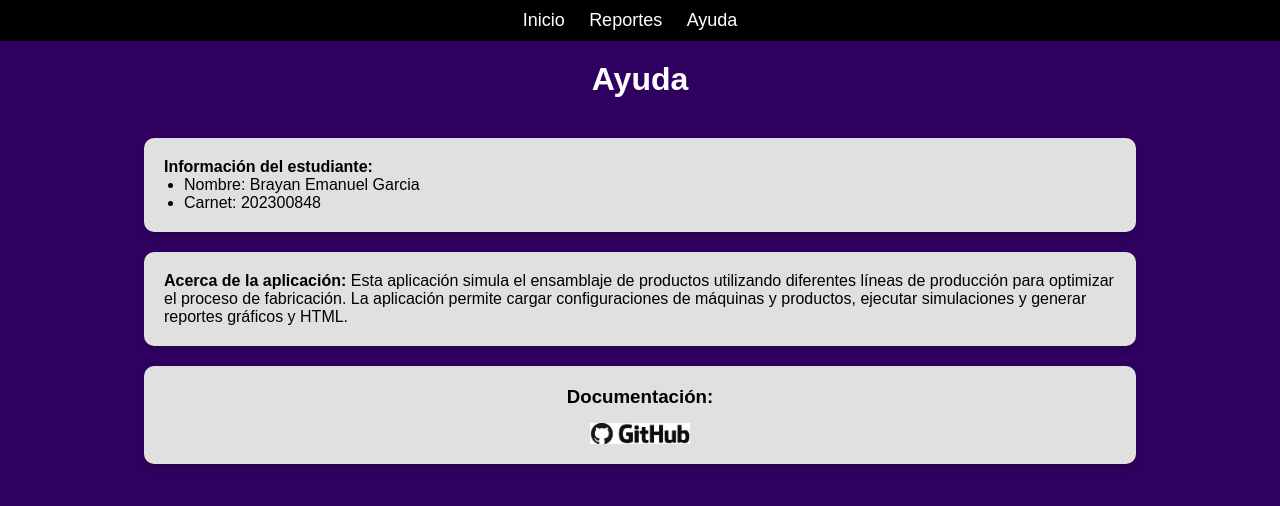
After one commit to Emmagx/IPC2_Proyecto2_202300848, a Flask app: page /ayuda in a window 1280 px wide. The commit adds this page. Shown: the top 506 px of the page. Run offline with Flask 3, Linux system fonts and the light colour scheme.

Commit message:
[UPLOAD] Creacion pagina ayuda

```diff
--- a/backend/index.py
+++ b/backend/index.py
@@ -154,6 +154,9 @@ def get_components(maquina_nombre):
     return componentes.to_json()
 
 
+@app.route('/ayuda')
+def ayuda():
+    return render_template('ayuda.html')
 
 if __name__ == '__main__':
     app.run(debug=True)
--- /dev/null
+++ b/static/ayuda.css
@@ -0,0 +1,116 @@
+/* General */
+* {
+    margin: 0;
+    padding: 0;
+    box-sizing: border-box;
+}
+
+body {
+    font-family: Arial, sans-serif;
+    background-color: #300061;
+    color: #fff;
+    transition: background-color 0.3s ease;
+}
+
+/* Navbar */
+.navbar-ayuda {
+    background-color: #000000;
+    padding: 10px;
+    text-align: center;
+}
+
+.navbar-ayuda ul {
+    list-style-type: none;
+}
+
+.navbar-ayuda ul li {
+    display: inline;
+    margin-right: 20px;
+}
+
+.navbar-ayuda ul li a {
+    color: white;
+    text-decoration: none;
+    font-size: 18px;
+}
+
+.navbar-ayuda ul li a:hover {
+    text-decoration: underline;
+}
+
+/* Container layout */
+.container-ayuda {
+    display: flex;
+    flex-direction: column;
+    align-items: center;
+    padding: 20px;
+    gap: 20px;
+}
+
+/* Panels */
+.top-panel-ayuda {
+    margin-bottom: 20px;
+}
+
+.left-panel-ayuda,
+.center-panel-ayuda,
+.bottom-panel-ayuda {
+    background-color: #e0e0e0;
+    color: #000;
+    padding: 20px;
+    border-radius: 10px;
+    width: 80%;
+    box-shadow: 0 4px 8px rgba(0, 0, 0, 0.2);
+    transition: transform 0.3s ease, box-shadow 0.3s ease;
+}
+
+.left-panel-ayuda ul {
+    list-style-type: disc;
+    padding-left: 20px;
+}
+
+.bottom-panel-ayuda img {
+    display: block;
+    width: 100px;
+    height: auto;
+    margin: 0 auto;
+    cursor: pointer;
+    transition: box-shadow 0.3s ease, transform 0.3s ease;
+}
+
+.bottom-panel-ayuda img:hover {
+    transform: scale(1.05);
+    box-shadow: 0 8px 16px rgba(0, 0, 0, 0.3);
+}
+
+.bottom-panel-ayuda img:active {
+    transform: scale(0.95);
+    box-shadow: 0 4px 8px rgba(0, 0, 0, 0.2);
+}
+
+.bottom-panel-ayuda h3 {
+    text-align: center;
+    margin-bottom: 15px;
+}
+
+/* Animations */
+.left-panel-ayuda:hover,
+.center-panel-ayuda:hover,
+.bottom-panel-ayuda:hover {
+    transform: translateY(-10px);
+    box-shadow: 0 8px 16px rgba(0, 0, 0, 0.3);
+}
+
+/* Responsiveness */
+@media (max-width: 768px) {
+    .left-panel-ayuda,
+    .center-panel-ayuda,
+    .bottom-panel-ayuda {
+        width: 100%;
+    }
+
+    .navbar-ayuda ul li {
+        display: block;
+        margin: 10px 0;
+    }
+}
--- a/static/reporte_Audífonos Bluetooth.html
+++ /dev/null
@@ -1 +0,0 @@
-<html><body><table border='1'><tr><th>Segundo</th><th>Línea</th><th>Instruccion</th></tr><tr><td>1</td><td>1</td><td>Moviendo a  2</td></tr><tr><td>1</td><td>2</td><td>Moviendo a  3</td></tr><tr><td>1</td><td>3</td><td>Moviendo a  2</td></tr><tr><td>4</td><td>1</td><td>Ensamblando componente 2</td></tr><tr><td>4</td><td>2</td><td>Moviendo a  3</td></tr><tr><td>6</td><td>3</td><td>Ensamblando componente 2</td></tr><tr><td>8</td><td>2</td><td>Ensamblando componente 3</td></tr><tr><td>8</td><td>1</td><td>Moviendo a  4</td></tr><tr><td>8</td><td>3</td><td>Moviendo a  8</td></tr><tr><td>9</td><td>1</td><td>Moviendo a  4</td></tr><tr><td>9</td><td>2</td><td>Moviendo a  7</td></tr><tr><td>9</td><td>3</td><td>Moviendo a  8</td></tr><tr><td>12</td><td>1</td><td>Ensamblando componente 4</td></tr><tr><td>12</td><td>2</td><td>Moviendo a  7</td></tr><tr><td>12</td><td>3</td><td>Moviendo a  8</td></tr><tr><td>13</td><td>2</td><td>Moviendo a  7</td></tr><tr><td>13</td><td>3</td><td>Moviendo a  8</td></tr><tr><td>14</td><td>2</td><td>Moviendo a  7</td></tr><tr><td>14</td><td>3</td><td>Moviendo a  8</td></tr><tr><td>17</td><td>2</td><td>Ensamblando componente 7</td></tr><tr><td>17</td><td>3</td><td>Moviendo a  8</td></tr><tr><td>20</td><td>3</td><td>Ensamblando componente 8</td></tr></table></body></html>
--- a/static/reporte_CPU.html
+++ /dev/null
@@ -1 +0,0 @@
-<html><body><table border='1'><tr><th>Segundo</th><th>Línea</th><th>Instruccion</th></tr><tr><td>6</td><td>1</td><td>Ensamblando componente 1</td></tr><tr><td>6</td><td>2</td><td>Moviendo a  8</td></tr><tr><td>7</td><td>2</td><td>Moviendo a  8</td></tr><tr><td>8</td><td>2</td><td>Moviendo a  8</td></tr><tr><td>9</td><td>2</td><td>Moviendo a  8</td></tr><tr><td>10</td><td>2</td><td>Moviendo a  8</td></tr><tr><td>11</td><td>2</td><td>Moviendo a  8</td></tr><tr><td>12</td><td>2</td><td>Moviendo a  8</td></tr><tr><td>18</td><td>2</td><td>Ensamblando componente 8</td></tr></table></body></html>
--- a/static/reporte_Extra Pruebas.html
+++ /dev/null
@@ -1 +0,0 @@
-<html><body><table border='1'><tr><th>Segundo</th><th>Línea</th><th>Instruccion</th></tr><tr><td>4</td><td>1</td><td>Ensamblando componente 1</td></tr><tr><td>4</td><td>2</td><td>Moviendo a  2</td></tr><tr><td>8</td><td>2</td><td>Ensamblando componente 2</td></tr><tr><td>8</td><td>1</td><td>Moviendo a  4</td></tr><tr><td>9</td><td>1</td><td>Moviendo a  4</td></tr><tr><td>9</td><td>2</td><td>Moviendo a  3</td></tr><tr><td>10</td><td>1</td><td>Moviendo a  4</td></tr><tr><td>13</td><td>2</td><td>Ensamblando componente 3</td></tr><tr><td>16</td><td>1</td><td>Ensamblando componente 4</td></tr><tr><td>16</td><td>2</td><td>Moviendo a  5</td></tr><tr><td>17</td><td>2</td><td>Moviendo a  5</td></tr><tr><td>21</td><td>2</td><td>Ensamblando componente 5</td></tr></table></body></html>
--- a/static/reporte_Micrófono.html
+++ /dev/null
@@ -1 +0,0 @@
-<html><body><table border='1'><tr><th>Segundo</th><th>Línea</th><th>Instruccion</th></tr><tr><td>1</td><td>1</td><td>Moviendo a  3</td></tr><tr><td>1</td><td>2</td><td>Moviendo a  3</td></tr><tr><td>2</td><td>1</td><td>Moviendo a  3</td></tr><tr><td>2</td><td>2</td><td>Moviendo a  3</td></tr><tr><td>6</td><td>1</td><td>Ensamblando componente 3</td></tr><tr><td>9</td><td>2</td><td>Ensamblando componente 3</td></tr><tr><td>9</td><td>1</td><td>Moviendo a  4</td></tr><tr><td>9</td><td>2</td><td>Moviendo a 1</td></tr><tr><td>13</td><td>1</td><td>Ensamblando componente 4</td></tr><tr><td>13</td><td>2</td><td>Moviendo a 1</td></tr><tr><td>17</td><td>2</td><td>Ensamblando componente 1</td></tr></table></body></html>
--- a/static/reporte_Teclado Alámbrico.html
+++ /dev/null
@@ -1 +0,0 @@
-<html><body><table border='1'><tr><th>Segundo</th><th>Línea</th><th>Instruccion</th></tr><tr><td>4</td><td>1</td><td>Ensamblando componente 1</td></tr><tr><td>4</td><td>2</td><td>Moviendo a  3</td></tr><tr><td>5</td><td>2</td><td>Moviendo a  3</td></tr><tr><td>9</td><td>2</td><td>Ensamblando componente 3</td></tr><tr><td>9</td><td>1</td><td>Moviendo a  5</td></tr><tr><td>10</td><td>1</td><td>Moviendo a  5</td></tr><tr><td>11</td><td>1</td><td>Moviendo a  5</td></tr><tr><td>11</td><td>2</td><td>Moviendo a  4</td></tr><tr><td>12</td><td>1</td><td>Moviendo a  5</td></tr><tr><td>15</td><td>2</td><td>Ensamblando componente 4</td></tr><tr><td>18</td><td>1</td><td>Ensamblando componente 5</td></tr></table></body></html>
--- /dev/null
+++ b/templates/ayuda.html
@@ -0,0 +1,43 @@
+<!DOCTYPE html>
+<html lang="es">
+<head>
+    <meta charset="UTF-8">
+    <meta name="viewport" content="width=device-width, initial-scale=1.0">
+    <link rel="stylesheet" href="../static/ayuda.css">
+    <title>Ayuda</title>
+</head>
+<body>
+    <nav class="navbar-ayuda">
+        <ul>
+            <li><a href="/">Inicio</a></li>
+            <li><a href="reportes.html">Reportes</a></li>
+            <li><a href="/ayuda.html">Ayuda</a></li>
+        </ul>
+    </nav>
+
+    <div class="container-ayuda">
+        <div class="top-panel-ayuda">
+            <h1>Ayuda</h1>
+        </div>
+
+        <div class="left-panel-ayuda">
+            <p><strong>Información del estudiante:</strong></p>
+            <ul>
+                <li>Nombre: Brayan Emanuel Garcia</li>
+                <li>Carnet: 202300848</li>
+            </ul>
+        </div>
+
+        <div class="center-panel-ayuda">
+            <p><strong>Acerca de la aplicación:</strong> Esta aplicación simula el ensamblaje de productos utilizando diferentes líneas de producción para optimizar el proceso de fabricación. La aplicación permite cargar configuraciones de máquinas y productos, ejecutar simulaciones y generar reportes gráficos y HTML.</p>
+        </div>
+
+        <div class="bottom-panel-ayuda">
+            <h3>Documentación:</h3>
+            <a href="https://github.com/Emmagx/IPC2_Proyecto2_202300848.git" target="_blank">
+                <img class="imagen-github-ayuda" src="../static/github.jpg" alt="Repositorio GitHub" />
+            </a>
+        </div>
+    </div>
+</body>
+</html>
--- a/templates/index.html
+++ b/templates/index.html
@@ -11,7 +11,7 @@
         <ul>
             <li><a href="/">Inicio</a></li>
             <li><a href="reportes.html">Reportes</a></li>
-            <li><a href="#">Ayuda</a></li>
+            <li><a href="/ayuda">Ayuda</a></li>
         </ul>
     </nav>
     <div class="container">
```
Also changed, not shown: static/index.css (+6 -1 lines), static/reporte_Monitor.html (deleted, +0 -1 lines), static/reporte_Mouse Inalámbrico.html (deleted, +0 -1 lines), static/github.jpg (added), static/grafo_Audífonos Bluetooth.png (deleted), static/grafo_CPU.png (deleted), static/grafo_Extra Pruebas.png (deleted), static/grafo_Micrófono.png (deleted), static/grafo_Monitor.png (deleted), static/grafo_Mouse Inalámbrico.png (deleted), static/grafo_Teclado Alámbrico.png (deleted).
